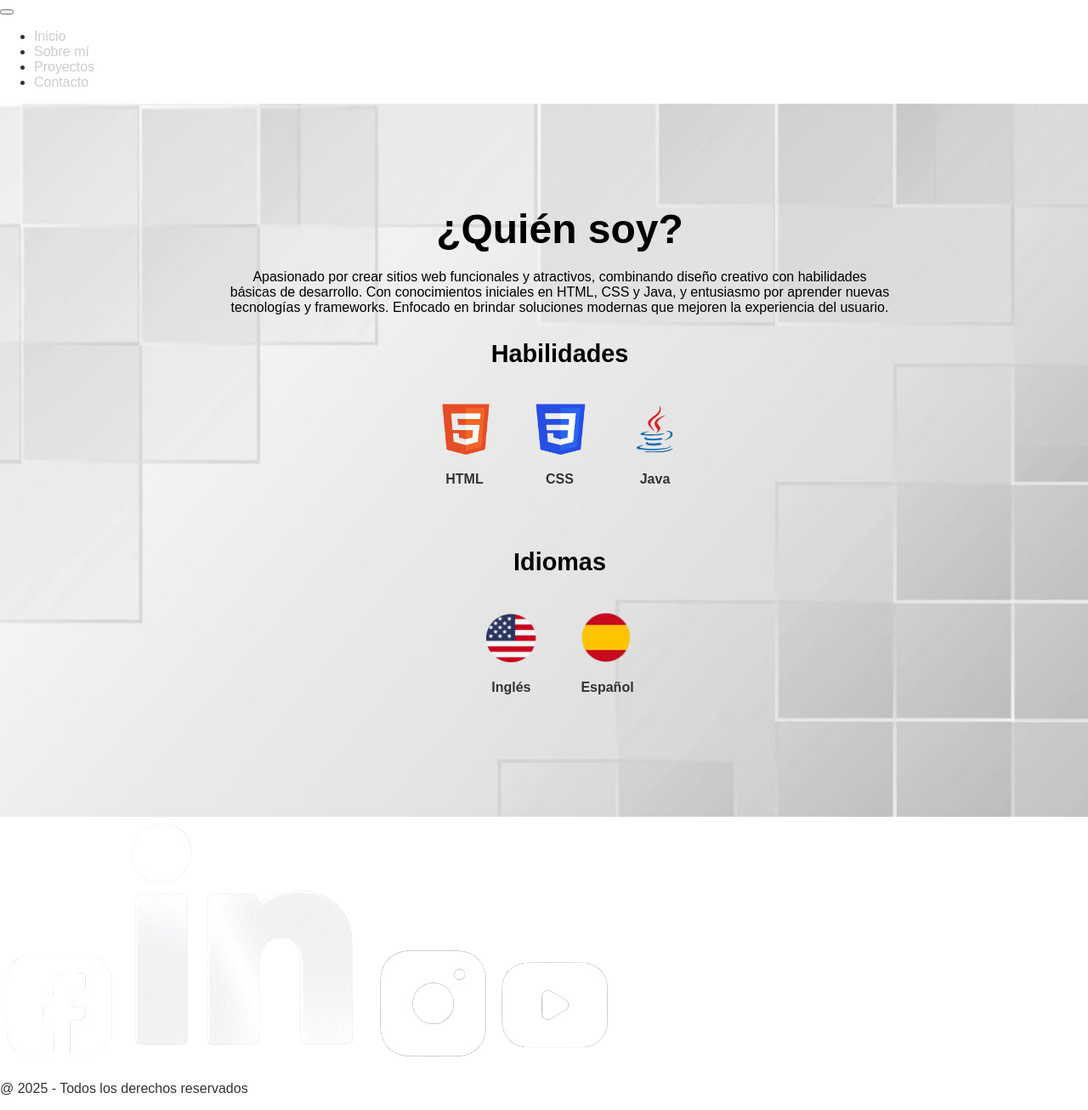
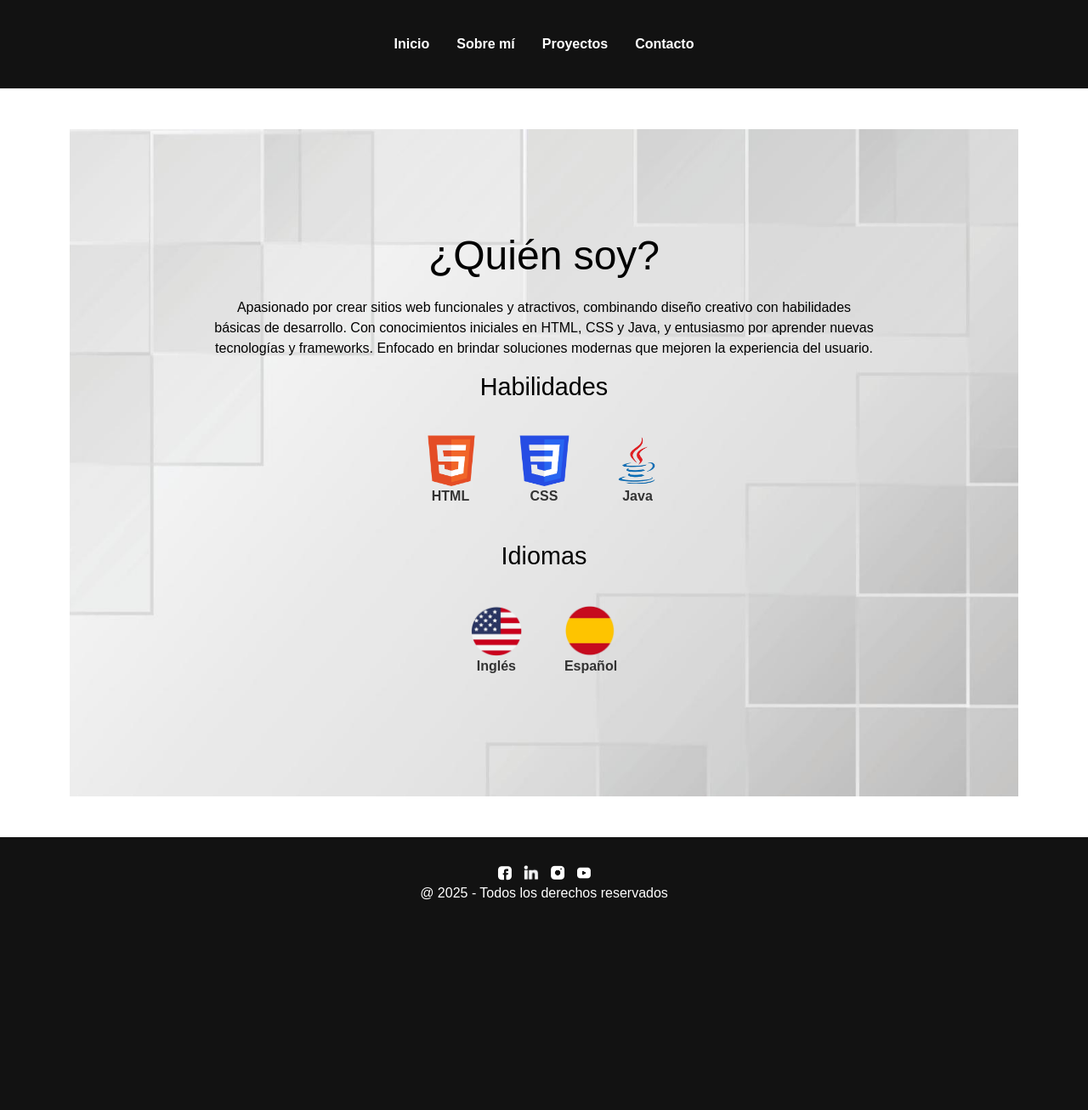
Before and after one commit to gabriel72188/portfolioProg, a Spring Boot app: page /habilidad in a window 1280 px wide. Shown: the whole page at 85% size. After the commit the page ends 1059 px from the top, so only its background shows below. Run offline with Spring Boot 4, Linux system fonts and the light colour scheme.

Commit message:
arreglos

```diff
--- a/src/main/resources/static/css/Header.css
+++ b/src/main/resources/static/css/HeaderyFooter.css
@@ -107,3 +107,44 @@
       border-bottom: 1px solid var(--white-color);
     }
   }
+
+/* ======================*/
+/* ====== Footer ====== */
+/* ======================*/
+footer {
+  text-align: center;
+  padding: 10px 18.5px;
+  background: var(--background-color);
+  color: var(--white-color);
+  width: 100%;
+}
+
+.links {
+  display: flex;
+  justify-content: center;
+  gap: 13px;
+  margin-top: 10px;
+}
+
+.iconos {
+  width: 18px;
+  height: 18px;
+  transition: transform 0.3s ease, filter 0.3s ease;
+}
+
+.iconos:hover {
+  transform: scale(1.2);
+}
+/*=========================================*/
+
+/*=========================================*/
+/*HEADER*/
+:root {
+  --background-color: #121212;
+  --main-color: #e3ed21;
+  --white-color: #ffffff;
+  --botton-color: #2b2bbb;
+
+  --big-font: 4rem;
+  --h2-font: 2rem;
+}
--- a/src/main/resources/templates/habilidad.html
+++ b/src/main/resources/templates/habilidad.html
@@ -4,7 +4,9 @@
     <meta charset="UTF-8">
     <meta name="viewport" content="width=device-width, initial-scale=1.0">
     <title>Habilidades</title>
+    <link href="https://cdn.jsdelivr.net/npm/bootstrap@5.3.3/dist/css/bootstrap.min.css" rel="stylesheet" integrity="sha384-QWTKZyjpPEjISv5WaRU9OFeRpok6YctnYmDr5pNlyT2bRjXh0JMhjY6hW+ALEwIH" crossorigin="anonymous">
     <link href="/css/styleshabilidades.css" rel="stylesheet" type="text/css">
+    <link href="/css/menutelefono.css" rel="stylesheet" type="text/css">
     <link href="/css/HeaderyFooter.css" rel="stylesheet" type="text/css">
 </head>
 <body>
```
